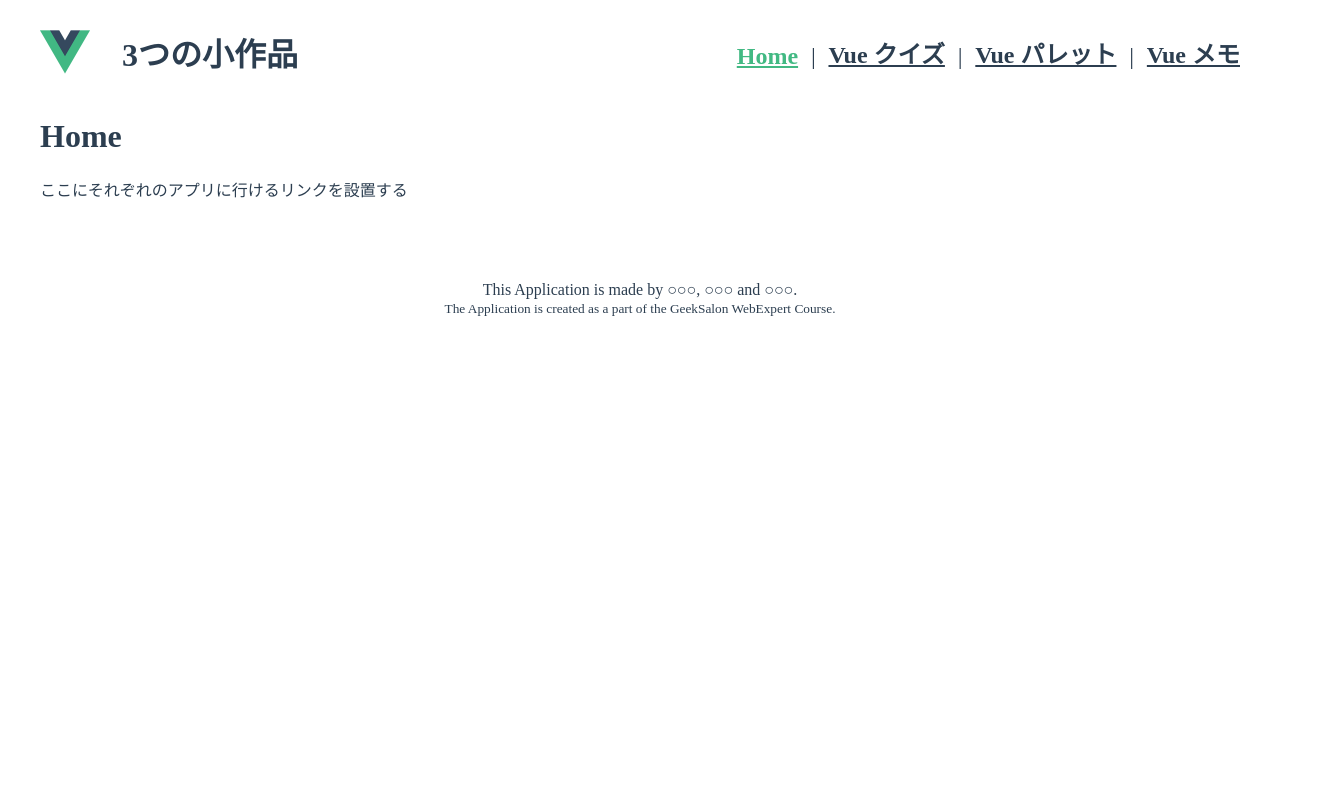
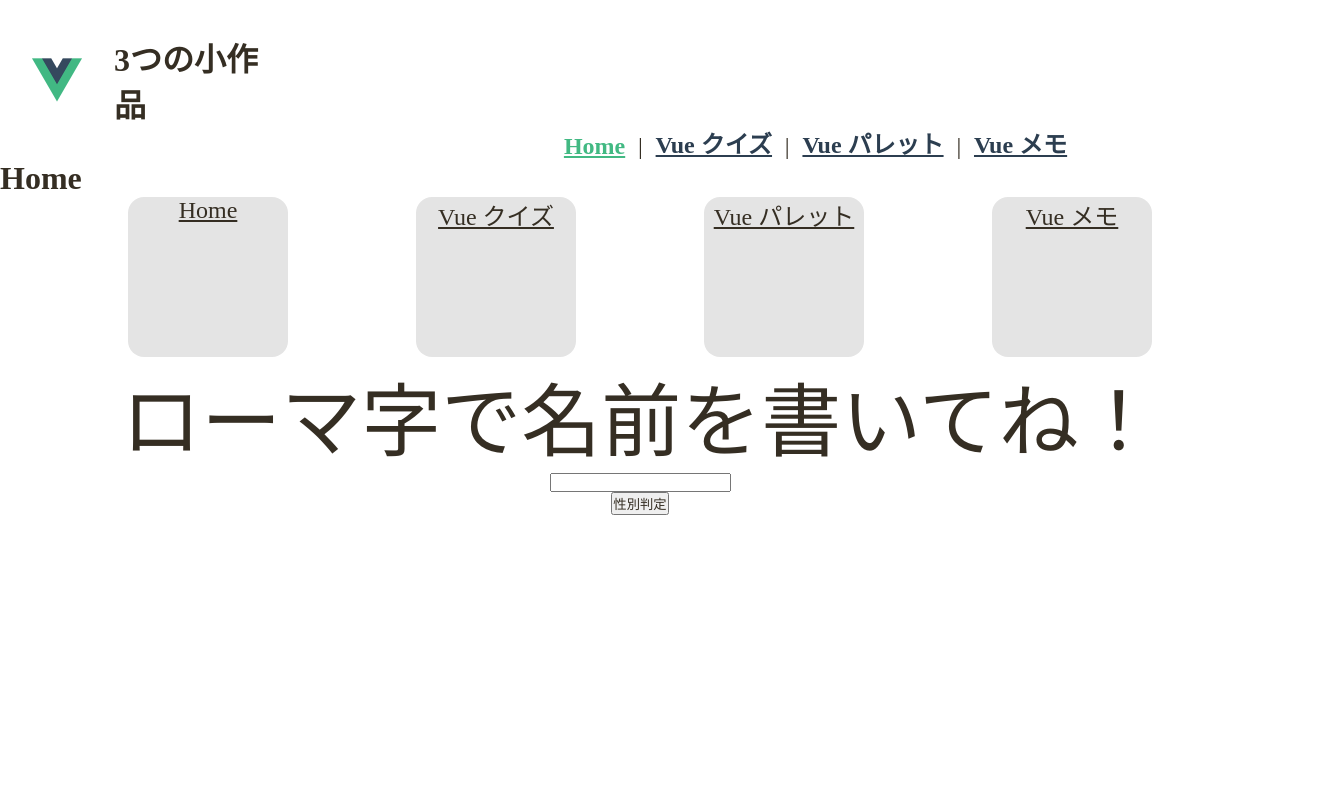
Before and after one commit to caffeine-with-tooyama/three-piecies-app, a Vue app: page / in a window 1280 px wide. Shown: the top 800 px of the page, 1336 px wide, since content can reach past the window. Built offline with nearby package versions, Linux system fonts and the light colour scheme.

Commit message:
デザイン分からん杉苗

```diff
--- a/src/App.vue
+++ b/src/App.vue
@@ -1,6 +1,6 @@
 <template>
   <Header />
-  <main class="main-view">
+  <main class="">
     <router-view />
   </main>
   <Footer />
--- a/src/views/Home.vue
+++ b/src/views/Home.vue
@@ -1,4 +1,128 @@
 <template>
   <h1>Home</h1>
-  <div>ここにそれぞれのアプリに行けるリンクを設置する</div>
+  <nav class="navigation">
+    <router-link
+      to="/"
+      class="itojun__link"
+      exact-active-class="navigation__link--exact-active"
+      >Home</router-link
+    >
+
+    <router-link
+      to="/quiz"
+      class="itojun__link"
+      exact-active-class="navigation__link--exact-active"
+      >Vue クイズ</router-link
+    >
+    <router-link
+      to="/palette"
+      class="itojun__link"
+      exact-active-class="navigation__link--exact-active"
+      >Vue パレット</router-link
+    >
+    <router-link
+      to="/memo"
+      class="itojun__link"
+      exact-active-class="navigation__link--exact-active"
+      >Vue メモ</router-link
+    >
+  </nav>
+  <div class="shindan" id="app">
+    <div class="probably">ローマ字で名前を書いてね！</div>
+    <div class="searchform">
+      <input type="text" v-model="namevalue" size="20*20" />
+    </div>
+
+    <div class="button">
+      <button v-on:click="searchName">性別判定</button>
+    </div>
+
+    <div class="search">
+      <span class="probably">{{ probably }}</span
+      >{{ onamae }}{{ sex }}
+    </div>
+    <div
+      class="taka"
+      v-bind:style="{ backgroundImage: 'url(' + takachan + ')' }"
+    ></div>
+  </div>
 </template>
+
+<script>
+import AssetsTakachan from "@/assets/20220227_153138.jpg"
+export default {
+  name: "app",
+  data() {
+    return {
+      sex: "",
+      namevalue: "",
+      onamae: "",
+      takachan: "",
+      probably: "",
+    }
+  },
+  methods: {
+    searchName: async function () {
+      this.onamae = this.namevalue
+      const res = await fetch(`https://api.genderize.io/?name=${this.onamae}`)
+      const value = await res.json()
+      this.probably = await value.probability
+      this.probably = this.probably * 100 + "%"
+      if (this.namevalue == "takahiro") {
+        this.sex = "は男です"
+        this.takachan = AssetsTakachan
+      } else if ((await value.gender) == "male") {
+        this.sex = "は男です"
+      } else if ((await value.gender) == "female") {
+        this.sex = "は女です"
+      }
+    },
+  },
+}
+</script>
+
+<style>
+* {
+  margin: 0;
+  padding: 0;
+  color: rgb(53, 46, 35);
+}
+.itojun__link {
+  background-color: rgb(228, 228, 228);
+  width: 10rem;
+  height: 10rem;
+  color: rgb(53, 46, 35);
+  text-align: center;
+  font-size: 1.5rem;
+  transition: color 0.3s;
+  border-radius: 1rem;
+}
+nav {
+  display: flex;
+  width: 80%;
+  height: 10rem;
+  margin-left: 10%;
+  justify-content: space-between;
+}
+.taka {
+  width: 60%;
+  height: 60rem;
+  background-size: cover;
+  margin: 0 auto;
+}
+.search {
+  width: 100%;
+
+  font-size: 5rem;
+}
+.shindan {
+  text-align: center;
+}
+.probably {
+  color: rgb(53, 46, 35);
+  font-size: 5rem;
+}
+a {
+  color: aliceblue;
+}
+</style>
```
Also changed, not shown: src/assets/20220227_153138.jpg (added).
